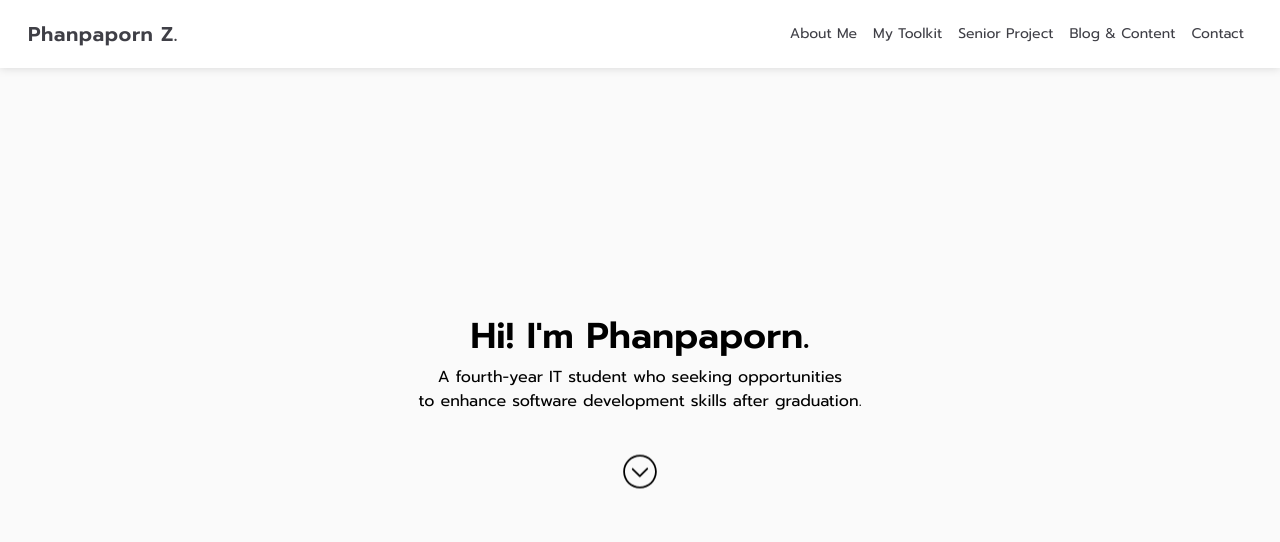
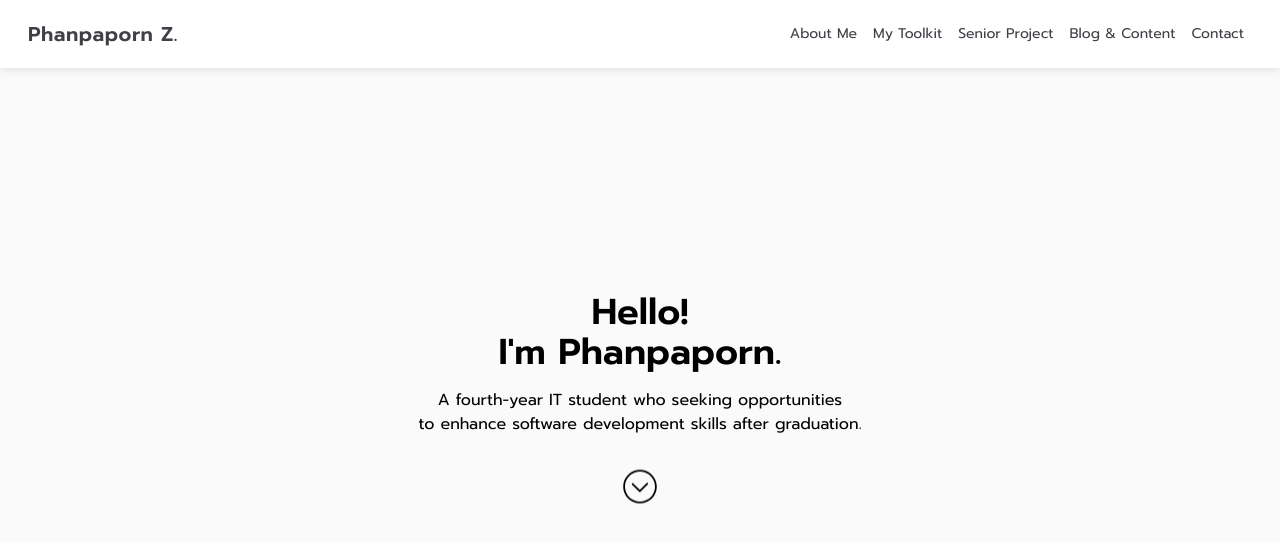
Before and after one commit to sueshi-lab/portfolio, a React (Create React App) app: page / in a window 1280 px wide. Shown: the top 542 px of the page. Built offline with nearby package versions, Linux system fonts and the light colour scheme.

Commit message:
Update Content Layout on Landing.js

```diff
--- a/src/Components/Landing.js
+++ b/src/Components/Landing.js
@@ -2,18 +2,13 @@ import React from 'react';
 
 export default function Landing() {
     return (
-        // <div className="relative h-screen">
-        //     <p>Relative parent</p>
-        //     <div className="absolute left-0 bg-gray-200">
-        //         <p>Absolute child</p>
-        //     </div>
-        // </div>
         <div className="flex h-screen text-center">
-            <div className='m-auto'>
-                <p className='text-4xl font-semibold leading-relaxed'>Hi! I'm Phanpaporn.</p>
+            <div className='m-auto px-4'>
+                <p className='text-4xl font-semibold'>Hello!</p>
+                <p className='text-4xl font-semibold mb-4'>I'm Phanpaporn.</p>
                 <p>A fourth-year IT student who seeking opportunities </p>
                 <p>to enhance software development skills after graduation.</p>
-                <svg className="animate-bounce h-10 w-10 mx-auto mt-10" viewBox="0 0 20 20"><path d="M13.962,8.885l-3.736,3.739c-0.086,0.086-0.201,0.13-0.314,0.13S9.686,12.71,9.6,12.624l-3.562-3.56C5.863,8.892,5.863,8.611,6.036,8.438c0.175-0.173,0.454-0.173,0.626,0l3.25,3.247l3.426-3.424c0.173-0.172,0.451-0.172,0.624,0C14.137,8.434,14.137,8.712,13.962,8.885 M18.406,10c0,4.644-3.763,8.406-8.406,8.406S1.594,14.644,1.594,10S5.356,1.594,10,1.594S18.406,5.356,18.406,10 M17.521,10c0-4.148-3.373-7.521-7.521-7.521c-4.148,0-7.521,3.374-7.521,7.521c0,4.147,3.374,7.521,7.521,7.521C14.148,17.521,17.521,14.147,17.521,10"></path></svg>
+                <svg className="animate-bounce w-10 mx-auto mt-8" viewBox="0 0 20 20"><path d="M13.962,8.885l-3.736,3.739c-0.086,0.086-0.201,0.13-0.314,0.13S9.686,12.71,9.6,12.624l-3.562-3.56C5.863,8.892,5.863,8.611,6.036,8.438c0.175-0.173,0.454-0.173,0.626,0l3.25,3.247l3.426-3.424c0.173-0.172,0.451-0.172,0.624,0C14.137,8.434,14.137,8.712,13.962,8.885 M18.406,10c0,4.644-3.763,8.406-8.406,8.406S1.594,14.644,1.594,10S5.356,1.594,10,1.594S18.406,5.356,18.406,10 M17.521,10c0-4.148-3.373-7.521-7.521-7.521c-4.148,0-7.521,3.374-7.521,7.521c0,4.147,3.374,7.521,7.521,7.521C14.148,17.521,17.521,14.147,17.521,10"></path></svg>
             </div>
         </div>
     );
```
